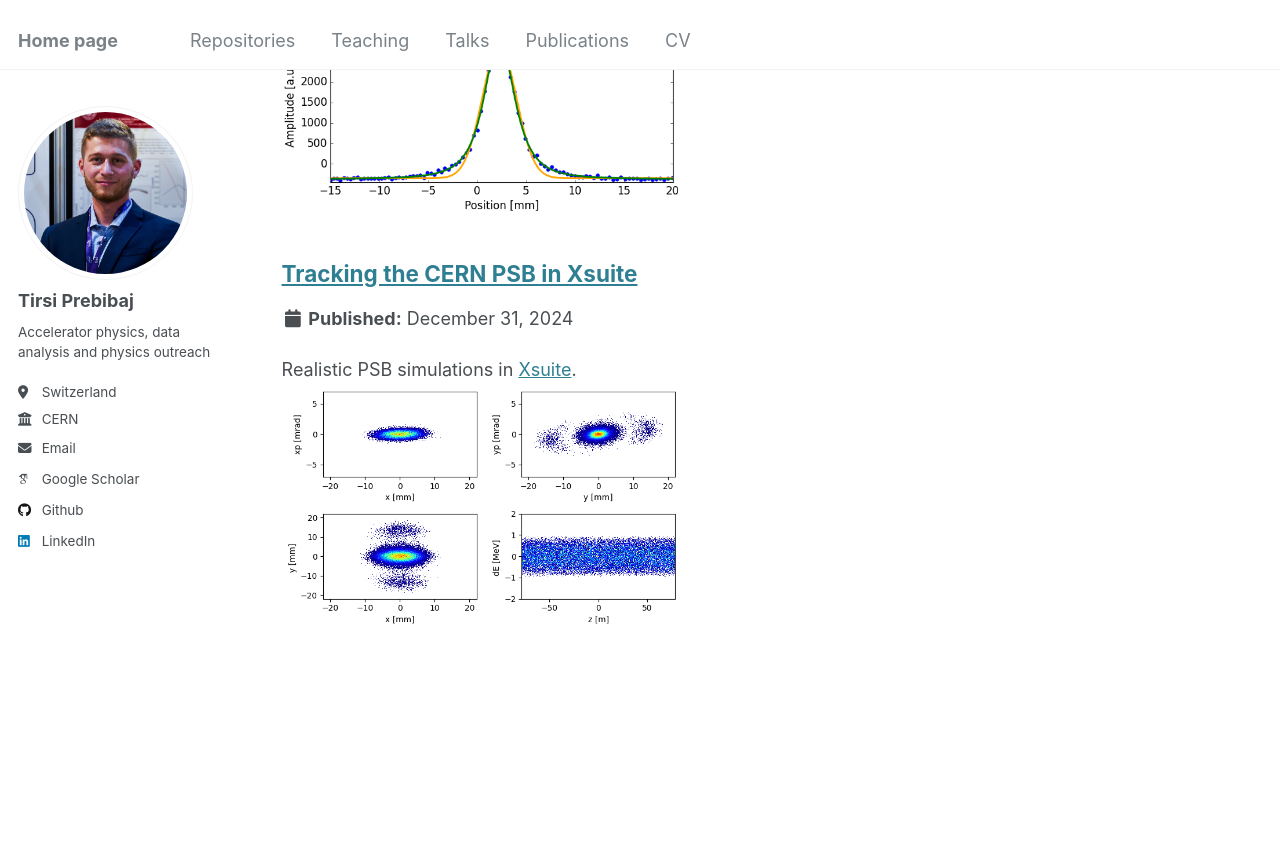
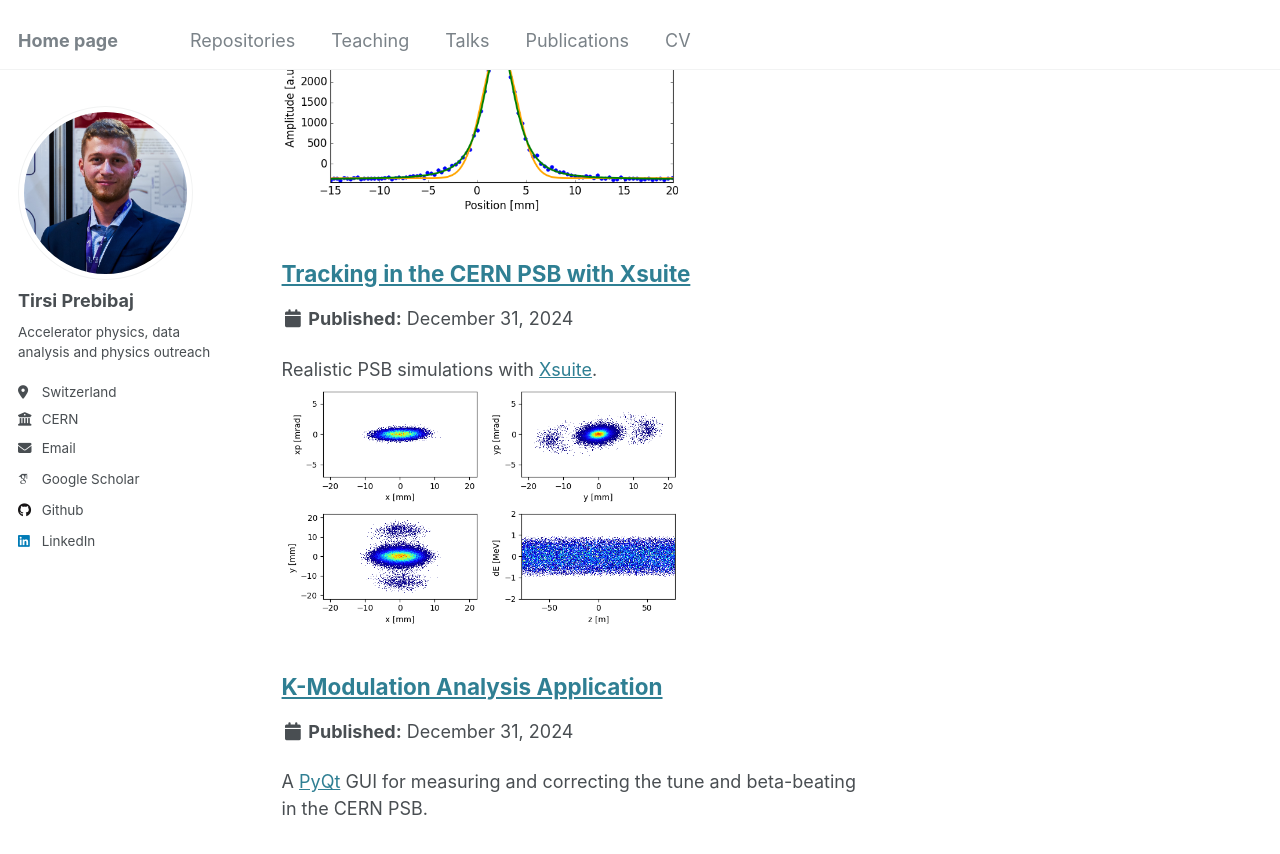
Before and after one commit to tprebiba/tprebiba.github.io, a Jekyll site: the page built from _pages/repositories.html, in a window 1280 px wide and 900 px high, scrolled down 281 px. Shown: the top 854 px of the window. Built offline with Jekyll 4.4.1, drawn with Linux system fonts in a browser that asks for light colours; some web fonts are replaced.

Commit message:
k-mod-app repo added

```diff
--- a/_repositories/portfolio-2.md
+++ b/_repositories/portfolio-2.md
@@ -1,6 +1,6 @@
 ---
-title: "Tracking the CERN PSB in Xsuite"
-excerpt: "Realistic PSB simulations in [Xsuite](https://xsuite.readthedocs.io/en/latest/). <br/><img src='/images/psb-tracking.png' width='400'>"
+title: "Tracking in the CERN PSB with Xsuite"
+excerpt: "Realistic PSB simulations with [Xsuite](https://xsuite.readthedocs.io/en/latest/). <br/><img src='/images/psb-tracking.png' width='400'>"
 collection: repositories
 ---
 
@@ -12,4 +12,4 @@ Read more on [Github](https://github.com/tprebiba/psb-xsuite-tracking).
 
 <br/><img src='/images/losses.png' width='400'>
 
-<br/><img src='/images/sc-tune-spread.png' width='400'>
+<br/><img src='/images/sc-tune-spread.png' width='300'>
--- /dev/null
+++ b/_repositories/portfolio-3.md
@@ -0,0 +1,13 @@
+---
+title: "K-Modulation Analysis Application"
+excerpt: "A [PyQt](https://wiki.python.org/moin/PyQt) GUI for measuring and correcting the tune and beta-beating in the CERN PSB."
+collection: repositories
+---
+
+This application uses the k-modulation method to measure the mean-beta function at the quadrupoles of the CERN PSB and PS.
+
+It has been used during the Run 3 PSB commissioning for measuring and correcting the injection chicane induced beta-beating and tune distortions.
+
+Find the source code on [Gitlab](https://gitlab.cern.ch/tprebiba/k-modulation-analysis-application-for-psb-and-ps).
+
+<br/><img src='/images/k-mod-app.png' width='600'>
```
Also changed, not shown: _repositories/portfolio-1.md (+2 -2 lines), images/k-mod-app.png (added).
